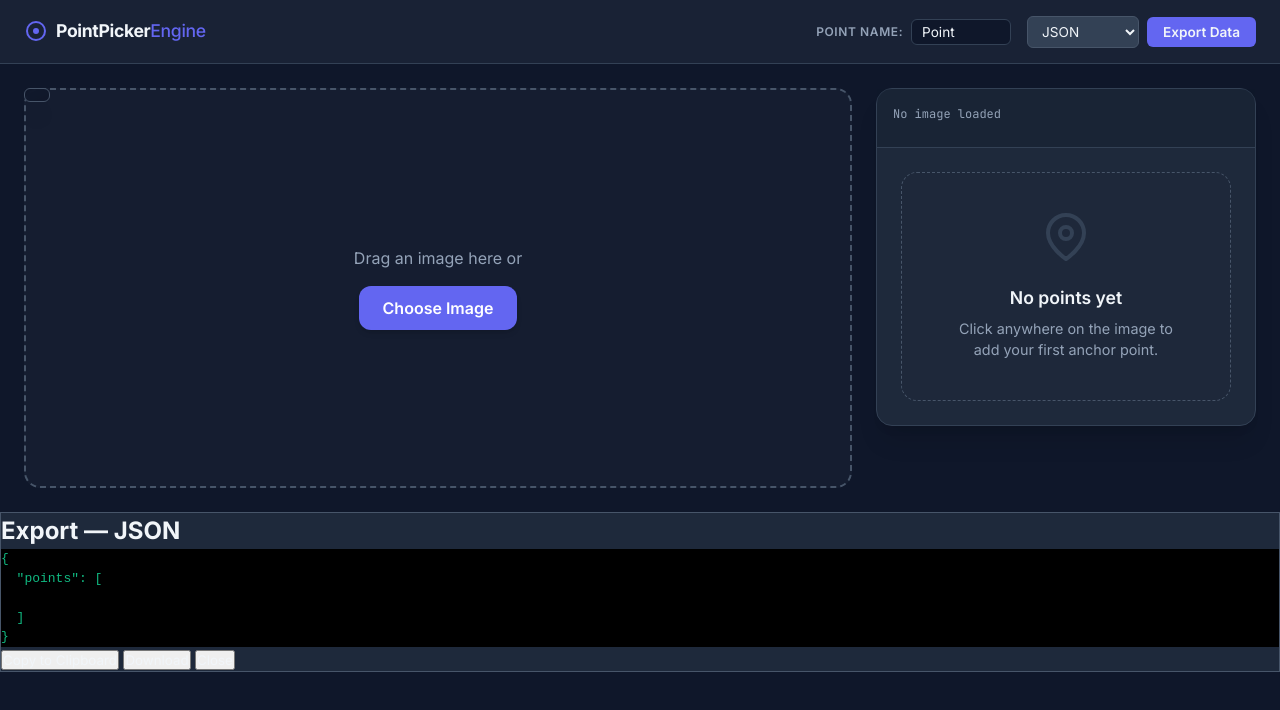
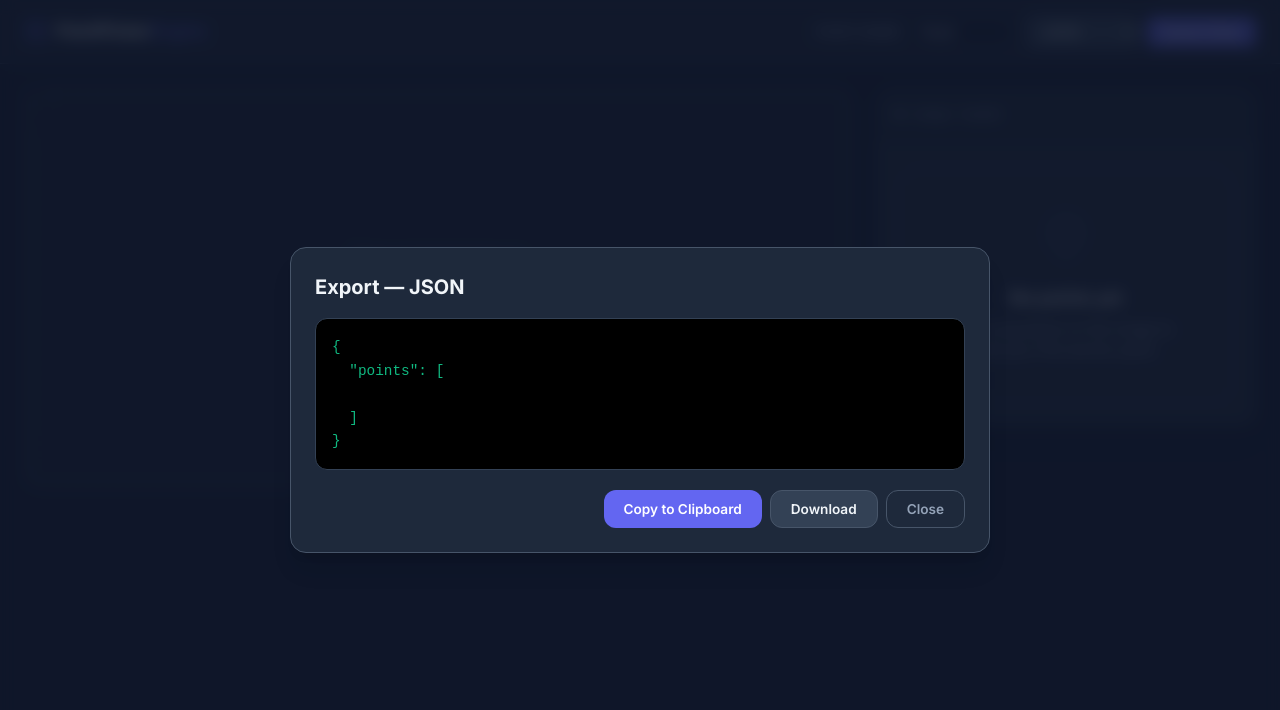
Before and after one commit to kodi077/point_picker, a website: page index.html in a window 1280 px wide. Both pictures are taken after a click on the button "Export Data". Drawn offline with Linux system fonts and the light colour scheme.

Commit message:
Fix: Restore export modal overlay and polish modal UI

```diff
--- a/src/style.css
+++ b/src/style.css
@@ -606,15 +606,124 @@ body {
 }
 
 /* Modal */
+#export-modal-overlay {
+  position: fixed;
+  top: 0;
+  left: 0;
+  width: 100%;
+  height: 100%;
+  background: rgba(15, 23, 42, 0.8);
+  backdrop-filter: blur(8px);
+  display: flex;
+  align-items: center;
+  justify-content: center;
+  z-index: 3000;
+  animation: fadeIn 0.2s ease-out;
+}
+
+@keyframes fadeIn {
+  from {
+    opacity: 0;
+  }
+
+  to {
+    opacity: 1;
+  }
+}
+
 .modal-box {
   background: var(--clr-surface);
   border: 1px solid var(--clr-border-high);
+  width: 90%;
+  max-width: 700px;
+  max-height: 80vh;
+  border-radius: var(--radius-lg);
+  padding: var(--sp-lg);
+  display: flex;
+  flex-direction: column;
+  gap: var(--sp-md);
+  box-shadow: var(--shadow-lg);
+  animation: slideUp 0.3s cubic-bezier(0.18, 0.89, 0.32, 1.28);
+}
+
+@keyframes slideUp {
+  from {
+    transform: translateY(20px);
+    opacity: 0;
+  }
+
+  to {
+    transform: translateY(0);
+    opacity: 1;
+  }
+}
+
+.modal-box h2 {
+  font-size: 1.25rem;
+  font-weight: 700;
+  color: var(--clr-text-main);
 }
 
 .code-preview {
   background: #000 !important;
-  color: #10b981 !important;
-  border-color: var(--clr-border);
+  color: var(--clr-success) !important;
+  border: 1px solid var(--clr-border);
+  padding: var(--sp-md);
+  border-radius: var(--radius-md);
+  overflow: auto;
+  font-family: 'JetBrains Mono', monospace;
+  font-size: 0.9rem;
+  line-height: 1.5;
+  flex: 1;
+}
+
+.modal-actions {
+  display: flex;
+  justify-content: flex-end;
+  gap: var(--sp-sm);
+  margin-top: var(--sp-xs);
+}
+
+.modal-actions button {
+  padding: 10px 20px;
+  border-radius: var(--radius-md);
+  font-weight: 600;
+  font-size: 0.85rem;
+  cursor: pointer;
+  transition: all 0.2s;
+}
+
+#copy-btn {
+  background: var(--clr-primary);
+  border: none;
+  color: white;
+}
+
+#copy-btn:hover {
+  background: var(--clr-primary-hover);
+  transform: translateY(-1px);
+}
+
+#download-btn {
+  background: var(--clr-surface-high);
+  border: 1px solid var(--clr-border-high);
+  color: var(--clr-text-main);
+}
+
+#download-btn:hover {
+  background: var(--clr-border-high);
+}
+
+#close-modal-btn {
+  background: transparent;
+  border: 1px solid var(--clr-border-high);
+  color: var(--clr-text-muted);
+}
+
+#close-modal-btn:hover {
+  color: var(--clr-danger);
+  border-color: var(--clr-danger);
+  background: rgba(239, 68, 68, 0.05);
 }
 
 .visually-hidden {
```
